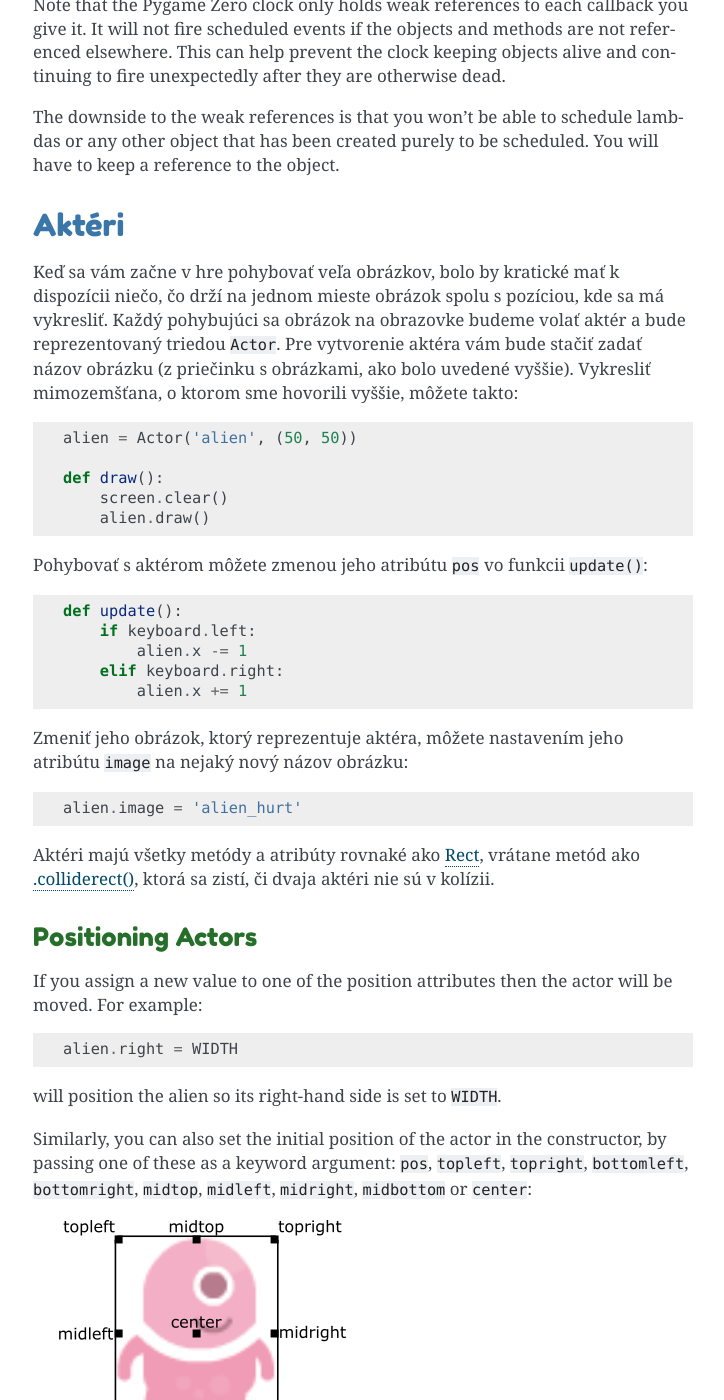
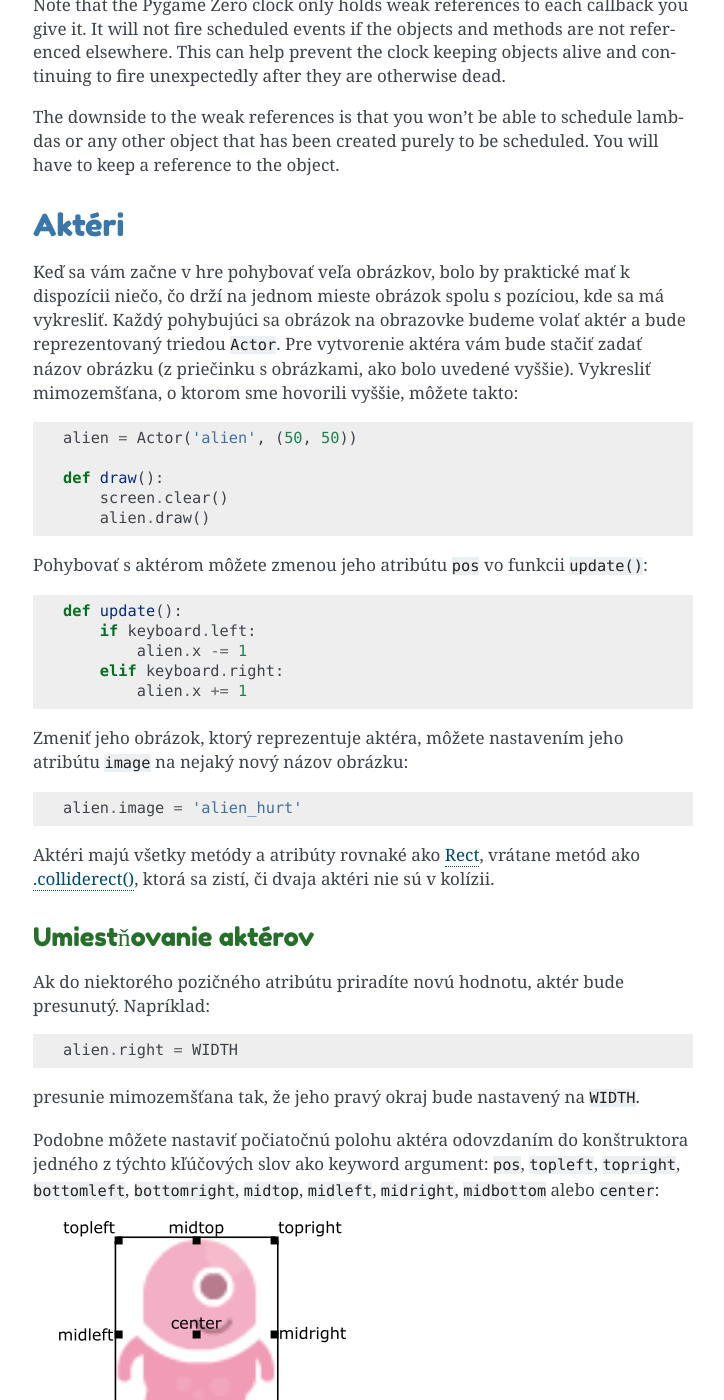
Before and after one commit to bletvaska/pgzero-slovak, a Sphinx documentation site: the page built from doc/builtins.rst, in a window 1280 px wide and 1400 px high, scrolled down 7913 px. Shown: the whole window, without its empty margins (387-1111 px from the left). Built offline with Sphinx 7.4.7, drawn with Linux system fonts in a browser that asks for light colours; pages that are not in the unit, such as notebooks, are missing from menus; some of the changed text lies outside the part shown.

Commit message:
builtins: actor (positioning)

```diff
--- a/doc/builtins.rst
+++ b/doc/builtins.rst
@@ -437,7 +437,7 @@ will have to keep a reference to the object.
 Aktéri
 ------
 
-Keď sa vám začne v hre pohybovať veľa obrázkov, bolo by kratické mať k dispozícii
+Keď sa vám začne v hre pohybovať veľa obrázkov, bolo by praktické mať k dispozícii
 niečo, čo drží na jednom mieste obrázok spolu s pozíciou, kde sa má vykresliť.
 Každý pohybujúci sa obrázok na obrazovke budeme volať aktér a bude reprezentovaný
 triedou ``Actor``. Pre vytvorenie aktéra vám bude stačiť zadať názov obrázku
@@ -470,25 +470,25 @@ v kolízii.
 .. __: https://www.pygame.org/docs/ref/rect.html#pygame.Rect.colliderect
 
 
-Positioning Actors
-''''''''''''''''''
+Umiestňovanie aktérov
+'''''''''''''''''''''
 
-If you assign a new value to one of the position attributes then the actor will
-be moved. For example::
+Ak do niektorého pozičného atribútu priradíte novú hodnotu, aktér bude presunutý.
+Napríklad::
 
     alien.right = WIDTH
 
-will position the alien so its right-hand side is set to ``WIDTH``.
+presunie mimozemšťana tak, že jeho pravý okraj bude nastavený na ``WIDTH``.
 
-Similarly, you can also set the initial position of the actor in the
-constructor, by passing one of these as a keyword argument: ``pos``,
+Podobne môžete nastaviť počiatočnú polohu aktéra odovzdaním do konštruktora
+jedného z týchto kľúčových slov ako keyword argument: ``pos``,
 ``topleft``, ``topright``, ``bottomleft``, ``bottomright``, ``midtop``,
-``midleft``, ``midright``, ``midbottom`` or ``center``:
+``midleft``, ``midright``, ``midbottom`` alebo ``center``:
 
 .. image:: _static/actor/anchor_points.png
 
-This can be done during creation or by assigning a pair of x, y co-ordinates.
-For example::
+Toto môže byť zabezpečené počas vytvárania alebo alebo priradením páru súradníc
+x, y. Napríklad::
 
     WIDTH = 200
     HEIGHT = 200
@@ -501,12 +501,12 @@ For example::
 
 .. image:: _static/actor/alien_center.png
 
-Changing ``center=(100, 100)`` to ``midbottom=(100, 200)`` gives you:
+Zmenou ``center=(100, 100)`` na ``midbottom=(100, 200)`` dostanete:
 
 .. image:: _static/actor/alien_midbottom.png
 
-If you don't specify an initial position, the actor will initially be
-positioned in the top-left corner (equivalent to ``topleft=(0, 0)``).
+Ak nezadáte počiatočnú pozíciu, aktér bude umiestnený v ľavom hornom rohu
+(ekvivalent zápisu ``topleft=(0, 0)``).
 
 .. _anchor:
 
```
